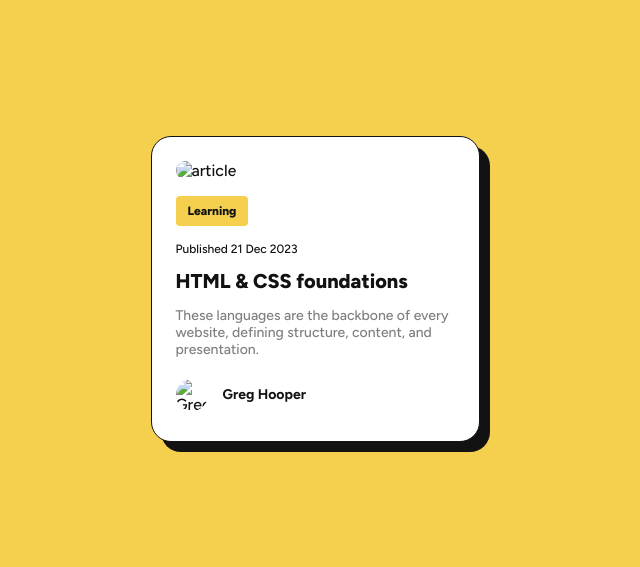
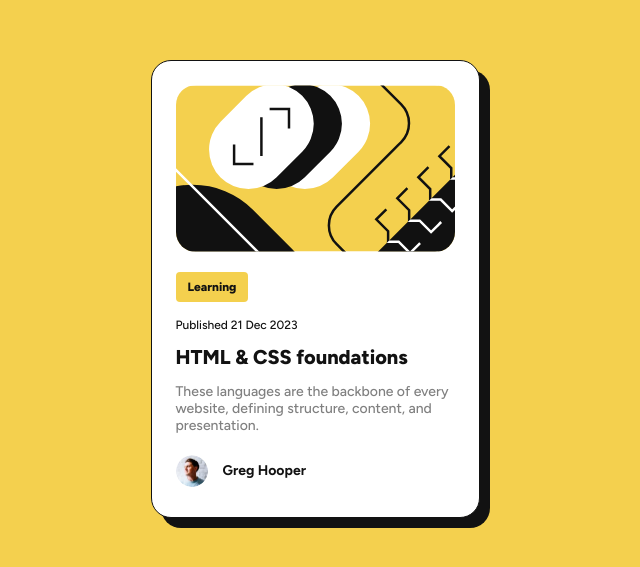
Before and after one commit to VakhoCloud/Blog-preview-card, a plain HTML site: page index.html in a window 1280 px wide. Shown: the part 111-678 px from the top of the page, without its empty margins (325-965 px from the left). Drawn offline with Linux system fonts and the light colour scheme; the site is published under a folder, as on GitHub Pages, so addresses that start at the root find nothing.

Commit message:
Update index.html

```diff
--- a/index.html
+++ b/index.html
@@ -20,7 +20,7 @@
       <div class="inner-container">
 
 
-        <img src="/assets/images/illustration-article.svg" alt="article">
+        <img src="./assets/images/illustration-article.svg" alt="article">
         <div class="content">
           <h4>Learning</h4>
           <p class="pub">Published 21 Dec 2023</p>
@@ -30,7 +30,7 @@
           <p>These languages are the backbone of every website, defining structure, content, and presentation.</p>
         </div>
         <div class="profile">
-          <img src="/assets/images/image-avatar.webp" alt="Greg">
+          <img src="./assets/images/image-avatar.webp" alt="Greg">
           <p><strong>Greg Hooper</strong></p>
         </div>
       </div>
```
